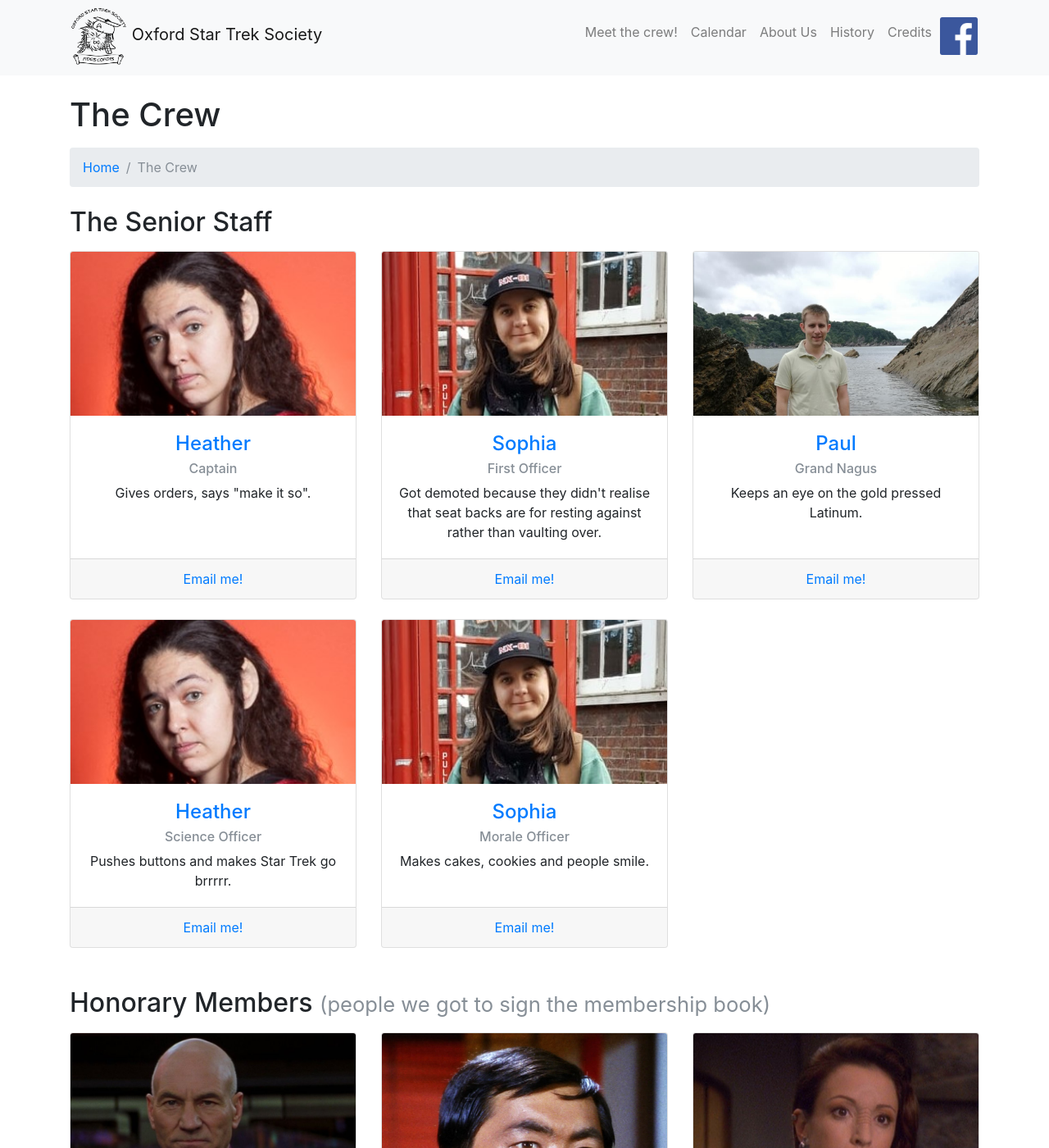
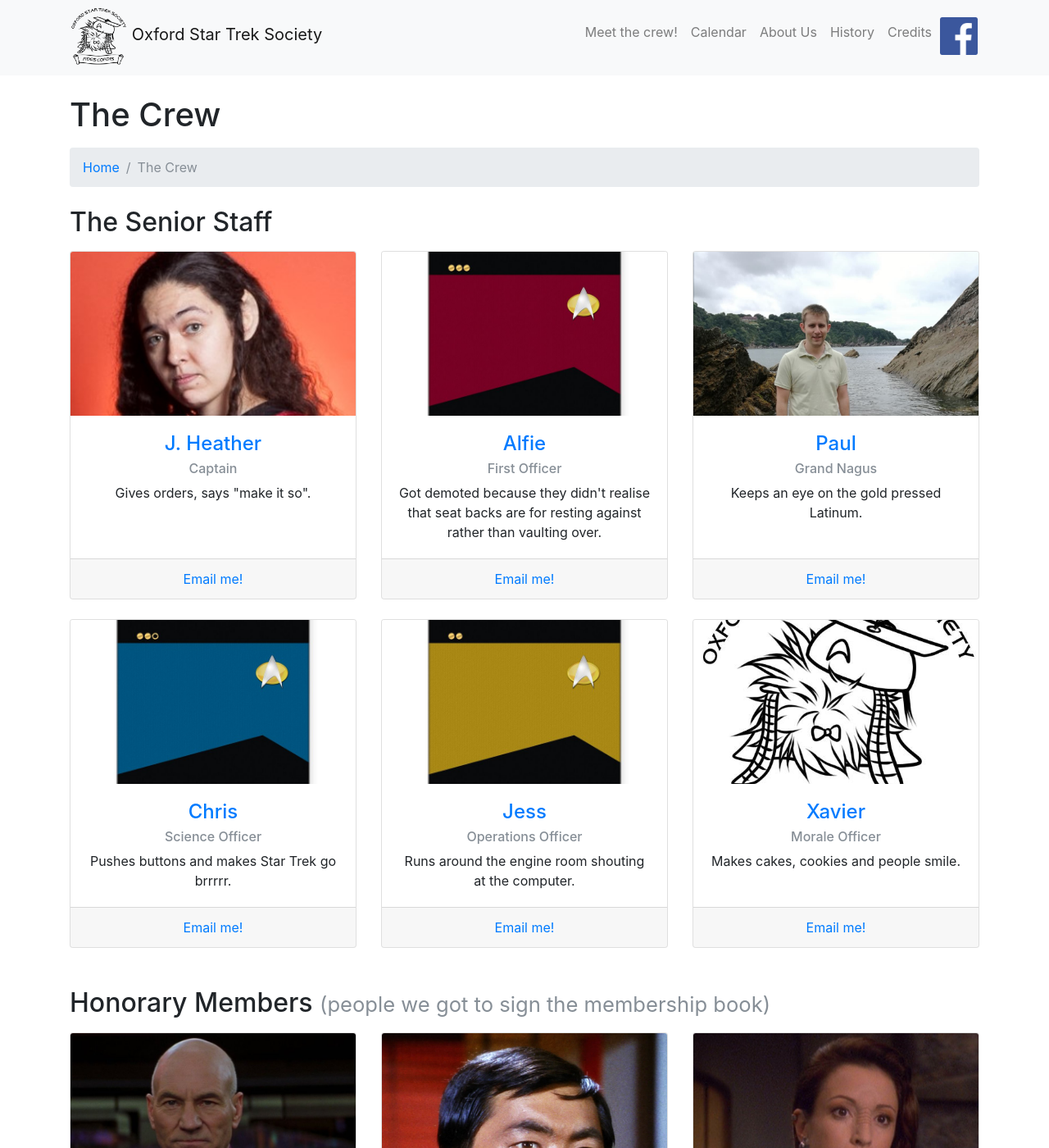
Before and after one commit to oxfordstartreksociety/oxfordstartreksociety.github.io, a Jekyll site: the page built from crew.html, in a window 1280 px wide and 1400 px high. Shown: the whole window at 82% size. Built offline with Jekyll 4.4.1, drawn with Linux system fonts in a browser that asks for light colours.

Commit message:
Added new crew names for 2024-25

```diff
--- a/crew.html
+++ b/crew.html
@@ -18,20 +18,20 @@ layout: default
 	  <div class="card h-100 text-center">
 		<img class="crew card-img-top" src="/img/heather_cropped.jpg" alt="">
 		<div class="card-body">
-		  <h4 class="card-title">Heather</h4>
+		  <h4 class="card-title">J. Heather</h4>
 		  <h6 class="card-subtitle mb-2 text-muted">Captain</h6>
 		  <p class="card-text">Gives orders, says "make it so".</p>
 		</div>
 		<div class="card-footer">
-		  <a href="mailto:oxfordstartreksociety@gmail.com">Email me!</a>
+		  <a href="mailto:heather.vedovatodossantos@jesus.ox.ac.uk">Email me!</a>
 		</div>
 	  </div>
 	</div>
 	<div class="col-lg-4 mb-4">
 	  <div class="card h-100 text-center">
-		<img class="crew card-img-top" src="/img/SophiaVaughan3.jpg" alt="">
+		<img class="crew card-img-top" src="/img/Rank_Com_Red.jpg" alt="">
 		<div class="card-body">
-		  <h4 class="card-title">Sophia</h4>
+		  <h4 class="card-title">Alfie</h4>
 		  <h6 class="card-subtitle mb-2 text-muted">First Officer</h6>
 		  <p class="card-text">Got demoted because they didn't realise that seat backs are for resting against rather than vaulting over.</p>
 		</div>
@@ -55,9 +55,9 @@ layout: default
 	</div>
 	<div class="col-lg-4 mb-4">
 	  <div class="card h-100 text-center">
-		<img class="crew card-img-top" src="/img/heather_cropped.jpg" alt="">
+		<img class="crew card-img-top" src="/img/Rank_Lt_Com_blue.jpg" alt="">
 		<div class="card-body">
-		  <h4 class="card-title">Heather</h4>
+		  <h4 class="card-title">Chris</h4>
 		  <h6 class="card-subtitle mb-2 text-muted">Science Officer</h6>
 		  <p class="card-text">Pushes buttons and makes Star Trek go brrrrr.</p>
 		</div>
@@ -67,10 +67,23 @@ layout: default
 	  </div>
 	</div>
 	<div class="col-lg-4 mb-4">
+		<div class="card h-100 text-center">
+		  <img class="crew card-img-top" src="/img/Rank_Lt_Gold.jpg" alt="">
+		  <div class="card-body">
+			<h4 class="card-title">Jess</h4>
+			<h6 class="card-subtitle mb-2 text-muted">Operations Officer</h6>
+			<p class="card-text">Runs around the engine room shouting at the computer.</p>
+		  </div>
+		  <div class="card-footer">
+			<a href="mailto:oxfordstartreksociety@gmail.com">Email me!</a>
+		  </div>
+		</div>
+	  </div>
+	  <div class="col-lg-4 mb-4">
 	  <div class="card h-100 text-center">
-		<img class="crew card-img-top" src="/img/SophiaVaughan3.jpg" alt="">
+		<img class="crew card-img-top" src="/img/logo.jpg" alt="">
 		<div class="card-body">
-		  <h4 class="card-title">Sophia</h4>
+		  <h4 class="card-title">Xavier</h4>
 		  <h6 class="card-subtitle mb-2 text-muted">Morale Officer</h6>
 		  <p class="card-text">Makes cakes, cookies and people smile.</p>
 		</div>
```
Also changed, not shown: img/Rank_Com_Red.jpg (added), img/Rank_Lt_Com_blue.jpg (added), img/Rank_Lt_Gold.jpg (added).
